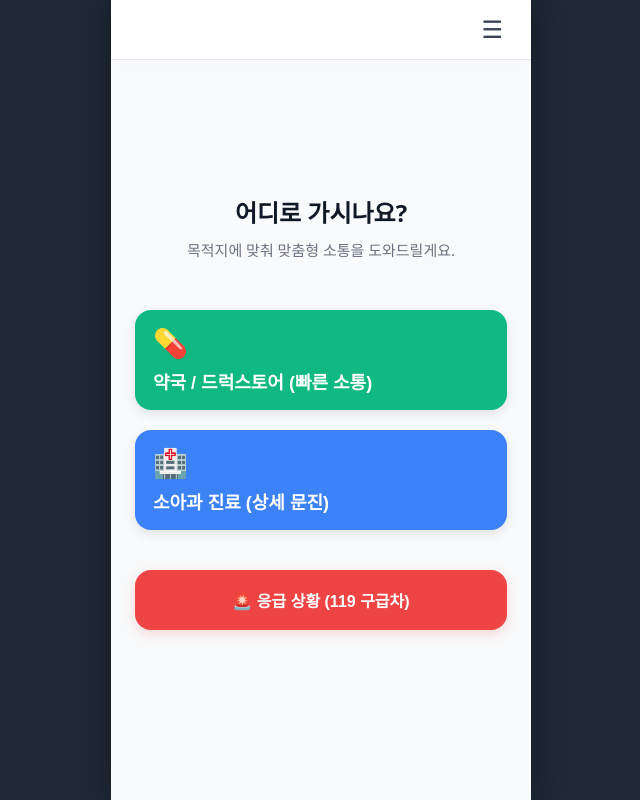
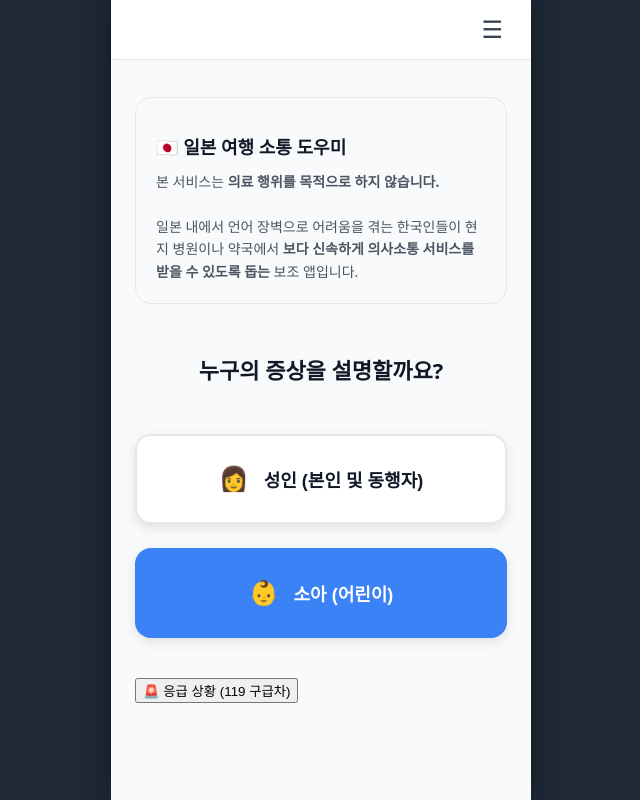
Before and after one commit to KAWAINO/safetrip-japan-frontend, a React (Vite) app: page / in a window 1280 px wide. Shown: the whole page, without its empty margins (319-959 px from the left). Built offline with nearby package versions, Linux system fonts and the light colour scheme.

Commit message:
feat: 홈 화면 개편 (성인/소아 분기 및 앱 설명 추가)

```diff
--- a/src/pages/Home.jsx
+++ b/src/pages/Home.jsx
@@ -1,81 +1,128 @@
 // src/pages/Home.jsx
 import React, { useState } from 'react';
 import { useNavigate } from 'react-router-dom';
-import Header from '../components/Header'; // 헤더 재사용
+import Header from '../components/Header';
 
 function Home() {
     const navigate = useNavigate();
-    // 모드 상태 관리: 'main'(첫 화면) -> 'hospital'(연령 선택)
-    const [mode, setMode] = useState('main');
 
-    const handleAgeSelect = (ageId) => {
-        // 기존 병원용 상세 문진 로직으로 이동
-        navigate(`/question/${ageId}`);
+    // 단계별 화면 전환을 위한 상태: 'start'(대상 선택) -> 'child_mode'(소아 전용 선택) -> 'hospital_age'(병원 연령 선택)
+    const [step, setStep] = useState('start');
+
+    // 뒤로가기 로직
+    const handleBack = () => {
+        if (step === 'child_mode') setStep('start');
+        else if (step === 'hospital_age') setStep('child_mode');
     };
 
     return (
         <>
-            {/* 병원 모드일 때만 뒤로가기(메인으로) 버튼 표시 */}
-            <Header onBack={mode === 'hospital' ? () => setMode('main') : null} />
+            {/* 첫 단계가 아닐 때만 헤더에 뒤로가기 버튼 활성화 */}
+            <Header onBack={step !== 'start' ? handleBack : null} />
 
-            <div className="container" style={{ justifyContent: 'center', paddingTop: '80px' }}>
+            <div className="container" style={{ justifyContent: 'center', paddingTop: '40px', paddingBottom: '40px' }}>
 
-                {mode === 'main' && (
-                    <div style={{ width: '100%', display: 'flex', flexDirection: 'column', gap: '20px' }}>
-                        <div style={{ textAlign: 'center', marginBottom: '30px' }}>
-                            <h1 style={{ fontSize: '24px', fontWeight: '800', color: '#111827', margin: '0 0 10px 0' }}>어디로 가시나요?</h1>
-                            <p style={{ color: '#6B7280', margin: 0, fontSize: '15px' }}>목적지에 맞춰 맞춤형 소통을 도와드릴게요.</p>
+                {/* 1단계: 대상 선택 및 서비스 설명 */}
+                {step === 'start' && (
+                    <div style={{ width: '100%', display: 'flex', flexDirection: 'column', gap: '24px' }}>
+
+                        {/* 서비스 설명 및 면책 조항 카드 */}
+                        <div style={{
+                            backgroundColor: '#F9FAFB',
+                            padding: '20px',
+                            borderRadius: '16px',
+                            border: '1px solid #E5E7EB',
+                            marginBottom: '10px'
+                        }}>
+                            <h2 style={{ fontSize: '18px', fontWeight: '800', color: '#111827', marginBottom: '12px' }}>
+                                🇯🇵 일본 여행 소통 도우미
+                            </h2>
+                            <p style={{ fontSize: '14px', color: '#4B5563', lineHeight: '1.6', margin: 0 }}>
+                                본 서비스는 <strong>의료 행위를 목적으로 하지 않습니다.</strong><br /><br />
+                                일본 내에서 언어 장벽으로 어려움을 겪는 한국인들이 현지 병원이나 약국에서
+                                <strong> 보다 신속하게 의사소통 서비스를 받을 수 있도록 돕는</strong> 보조 앱입니다.
+                            </p>
                         </div>
 
-                        {/* 1. 약국용 (스피드 소통) */}
+                        <div style={{ textAlign: 'center', marginBottom: '10px' }}>
+                            <h1 style={{ fontSize: '22px', fontWeight: '800', color: '#111827' }}>누구의 증상을 설명할까요?</h1>
+                        </div>
+
+                        {/* 성인 선택 시: 바로 약국 스피드 소통으로 이동 */}
                         <button
                             className="primary-btn"
-                            style={{ height: '100px', fontSize: '18px', display: 'flex', flexDirection: 'column', justifyContent: 'center', gap: '8px', backgroundColor: '#10B981' }}
+                            style={{ height: '90px', fontSize: '18px', backgroundColor: '#FFFFFF', color: '#111827', border: '2px solid #E5E7EB' }}
                             onClick={() => navigate('/pharmacy-speed')}
                         >
-                            <span style={{ fontSize: '28px' }}>💊</span>
-                            <span>약국 / 드럭스토어 (빠른 소통)</span>
+                            <span style={{ fontSize: '24px', marginRight: '10px' }}>👩</span> 성인 (본인 및 동행자)
                         </button>
 
-                        {/* 2. 병원용 (상세 문진) */}
+                        {/* 소아 선택 시: 다음 단계(병원/약국 선택)로 이동 */}
                         <button
                             className="primary-btn"
-                            style={{ height: '100px', fontSize: '18px', display: 'flex', flexDirection: 'column', justifyContent: 'center', gap: '8px', backgroundColor: '#3B82F6' }}
-                            onClick={() => setMode('hospital')}
+                            style={{ height: '90px', fontSize: '18px', backgroundColor: '#3B82F6', color: '#FFFFFF' }}
+                            onClick={() => setStep('child_mode')}
                         >
-                            <span style={{ fontSize: '28px' }}>🏥</span>
-                            <span>소아과 진료 (상세 문진)</span>
+                            <span style={{ fontSize: '24px', marginRight: '10px' }}>👶</span> 소아 (어린이)
                         </button>
-
                     </div>
                 )}
 
-                {mode === 'hospital' && (
-                    <div style={{ width: '100%', display: 'flex', flexDirection: 'column', gap: '16px' }}>
+                {/* 2단계: 소아 전용 - 목적지 선택 */}
+                {step === 'child_mode' && (
+                    <div style={{ width: '100%', display: 'flex', flexDirection: 'column', gap: '20px' }}>
                         <div style={{ textAlign: 'center', marginBottom: '20px' }}>
-                            <h1 style={{ fontSize: '22px', fontWeight: '800', color: '#111827', margin: '0 0 10px 0' }}>아이의 연령을 선택하세요</h1>
+                            <h1 style={{ fontSize: '22px', fontWeight: '800', color: '#111827' }}>어디로 가시나요?</h1>
+                            <p style={{ color: '#6B7280', marginTop: '8px' }}>어린이의 상태에 맞는 소통 방식을 고르세요.</p>
                         </div>
 
                         <button
                             className="primary-btn"
-                            style={{ height: '80px', fontSize: '18px', backgroundColor: '#F3F4F6', color: '#111827', border: '1px solid #E5E7EB' }}
-                            onClick={() => handleAgeSelect('under1')}
+                            style={{ height: '100px', backgroundColor: '#3B82F6' }}
+                            onClick={() => setStep('hospital_age')}
+                        >
+                            <span style={{ fontSize: '28px' }}>🏥</span>
+                            <span style={{ marginTop: '8px' }}>소아과 진료 (정밀 문진)</span>
+                        </button>
+
+                        <button
+                            className="primary-btn"
+                            style={{ height: '100px', backgroundColor: '#10B981' }}
+                            onClick={() => navigate('/pharmacy-speed')}
+                        >
+                            <span style={{ fontSize: '28px' }}>💊</span>
+                            <span style={{ marginTop: '8px' }}>약국 / 드럭스토어 (간편 소통)</span>
+                        </button>
+                    </div>
+                )}
+
+                {/* 3단계: 소아 전용 - 병원 연령 선택 */}
+                {step === 'hospital_age' && (
+                    <div style={{ width: '100%', display: 'flex', flexDirection: 'column', gap: '16px' }}>
+                        <div style={{ textAlign: 'center', marginBottom: '20px' }}>
+                            <h1 style={{ fontSize: '22px', fontWeight: '800', color: '#111827' }}>아이의 연령을 선택하세요</h1>
+                        </div>
+
+                        <button
+                            className="primary-btn"
+                            style={{ height: '80px', backgroundColor: '#F3F4F6', color: '#111827', border: '1px solid #E5E7EB' }}
+                            onClick={() => navigate('/question/under1')}
                         >
                             👶 1세 미만 (생후 0~11개월)
                         </button>
                         <button
                             className="primary-btn"
-                            style={{ height: '80px', fontSize: '18px', backgroundColor: '#F3F4F6', color: '#111827', border: '1px solid #E5E7EB' }}
-                            onClick={() => handleAgeSelect('over1')}
+                            style={{ height: '80px', backgroundColor: '#F3F4F6', color: '#111827', border: '1px solid #E5E7EB' }}
+                            onClick={() => navigate('/question/over1')}
                         >
                             🧒 1세 이상
                         </button>
                     </div>
                 )}
 
-                {/* 하단 고정 버튼들 (응급/병원찾기) */}
-                <div className="btn-area" style={{ marginTop: '40px' }}>
-                    <button className="primary-btn emergency-btn" onClick={() => navigate('/emergency')}>
+                {/* 하단 공통 응급 버튼 */}
+                <div style={{ marginTop: '40px', width: '100%' }}>
+                    <button className="danger-btn" onClick={() => navigate('/emergency')}>
                         🚨 응급 상황 (119 구급차)
                     </button>
                 </div>
```
